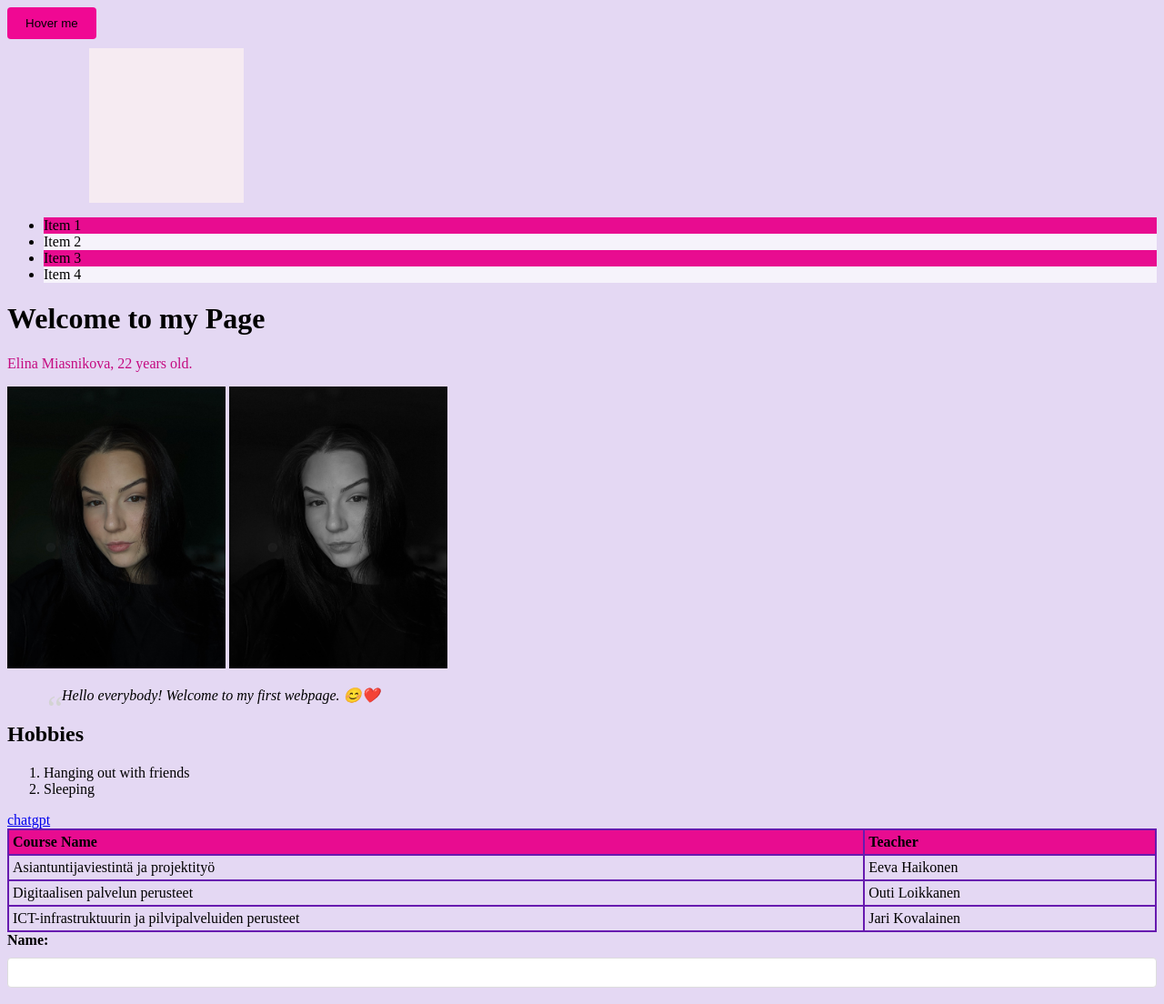
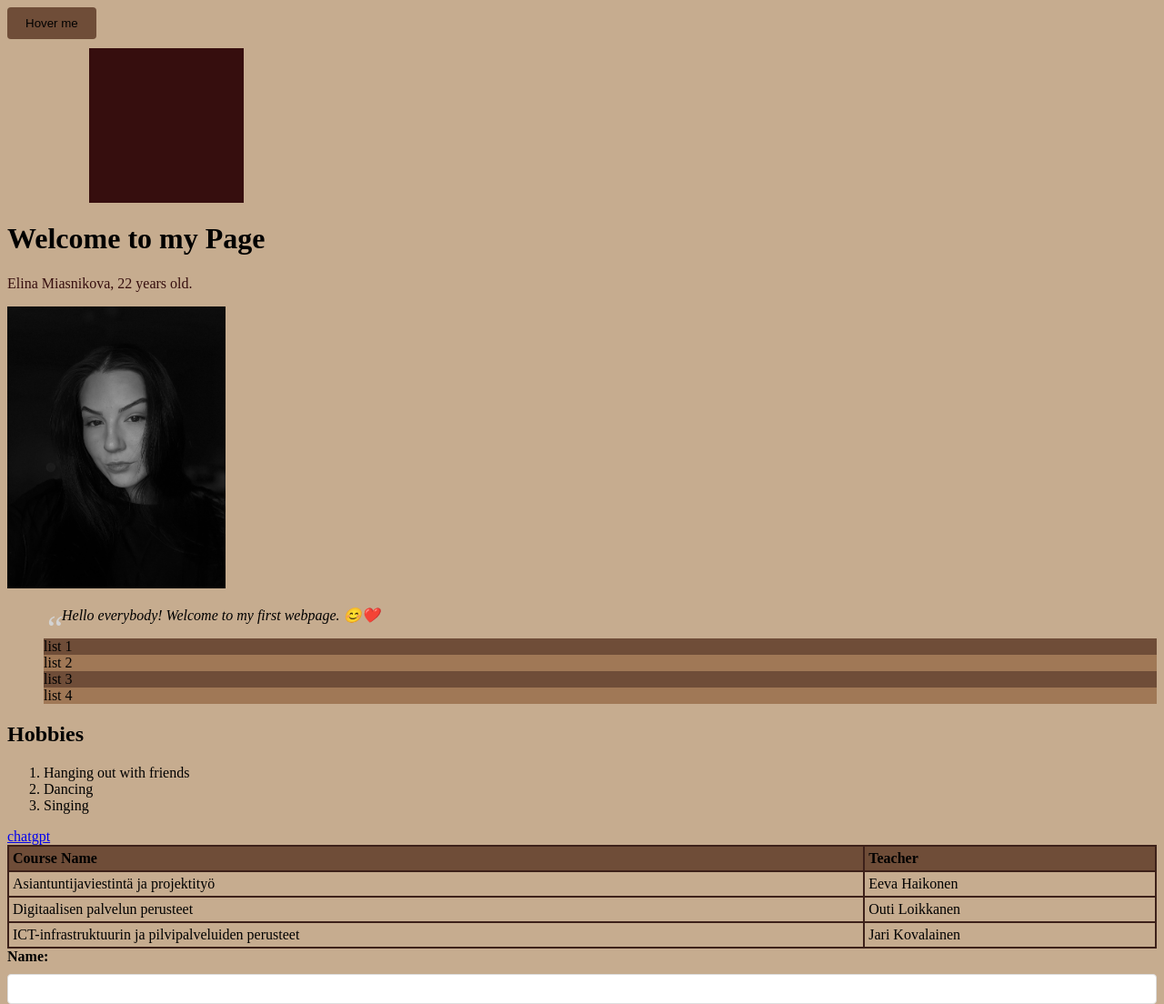
Before and after one commit to ElinaSofia/Websivusto_Syksy25, a plain HTML site: page WS03_CSS_Advance/index.html in a window 1280 px wide. Shown: the top 1104 px of the page at 91% size. Drawn offline with Linux system fonts and the light colour scheme.

Commit message:
uusi väriteema, uudet tyylit

```diff
--- a/WS03_CSS_Advance/index.html
+++ b/WS03_CSS_Advance/index.html
@@ -5,27 +5,26 @@
         <link rel="stylesheet" href="styles/style.css">
         <button class="transition-button">Hover me</button>
         <div class="animation-box"></div>
-        <ul class="pseudo-list">
-        <li>Item 1</li>
-        <li>Item 2</li>
-        <li>Item 3</li>
-        <li>Item 4</li>
-      </ul>
     </head>
     <body>
         <h1>Welcome to my Page</h1>
         <p>Elina Miasnikova, 22 years old.</p>
-        <img src="./images/IMG_6704.jpeg" alt="This is a picture of me"
+        <img src="./images/IMG_6704.jpeg" alt="Sample Image" class="filter-image"
         width="240" height="310">
-      <img src="./images/IMG_6704.jpeg" alt="Sample Image" class="filter-image"
-      width="240" height="310">
       <blockquote class="quote">
         Hello everybody! Welcome to my first webpage. 😊❤️
       </blockquote>
+        <ul class="pseudo-list">
+        <li>list 1</li>
+        <li>list 2</li>
+        <li>list 3</li>
+        <li>list 4</li>
+         </ul>
         <h2>Hobbies</h2>
     <ol>
         <li>Hanging out with friends</li>
-        <li>Sleeping</li>
+        <li>Dancing</li>
+        <li>Singing</li>
     </ol>
         <a href="https://chatgpt.com">chatgpt</a>
         <table>
--- a/WS03_CSS_Advance/styles/style.css
+++ b/WS03_CSS_Advance/styles/style.css
@@ -1,9 +1,9 @@
 p {
-  color: rgb(196, 10, 128);
+  color: #360e0e;
 }
 
 body {
-  background-color: rgb(228, 216, 243);
+  background-color: #c6ac8f;
 }
 
 h1 {
@@ -19,13 +19,13 @@ table {
     }
 
     th, td {
-      border: 2px solid #671aaf;
+      border: 2px solid #3d211a;
       padding: 4px;
       text-align: left;
     }
 
     th {
-      background-color: #e80c90;
+      background-color: #6f4d38;
     }
 
     form {
@@ -45,7 +45,7 @@ table {
     }
 
     input[type="submit"] {
-      background-color: #da1b8e;
+      background-color: #6f4d38;
       color: white;
       padding: 10px;
       border: none;
@@ -53,10 +53,10 @@ table {
       cursor: pointer;
     }
     input[type="submit"]:hover {
-      background-color: #e463b9;
+      background-color: #3d211a;
     }
     .transition-button {
-      background-color: #f00893;
+      background-color: #6f4d38;
       color: black;
       padding: 10px 20px;
       border: none;
@@ -64,12 +64,12 @@ table {
       cursor: pointer;
       }
       .transition-button:hover {
-        background-color: lightcoral;
+        background-color: #3d211a;
       }
     .animation-box {
         width: 50px;
         height: 50px;
-        background-color: rgb(246, 235, 242);
+        background-color: #360e0e;
         position: relative;
         animation: move 2s infinite alternate;
       }
@@ -80,13 +80,18 @@ table {
         to {
           left: 100px;
         }
+
       }
       .pseudo-list li:nth-child(odd) {
-        background-color: #e80c90;
+        background-color: #6f4d38;
       }
 
       .pseudo-list li:nth-child(even) {
-        background-color: rgba(255, 255, 255, 0.696);
+        background-color: #a07856;
+      }
+      .pseudo-list {
+      list-style: none;
+
       }
       .filter-image {
         filter: grayscale(100%);
```
